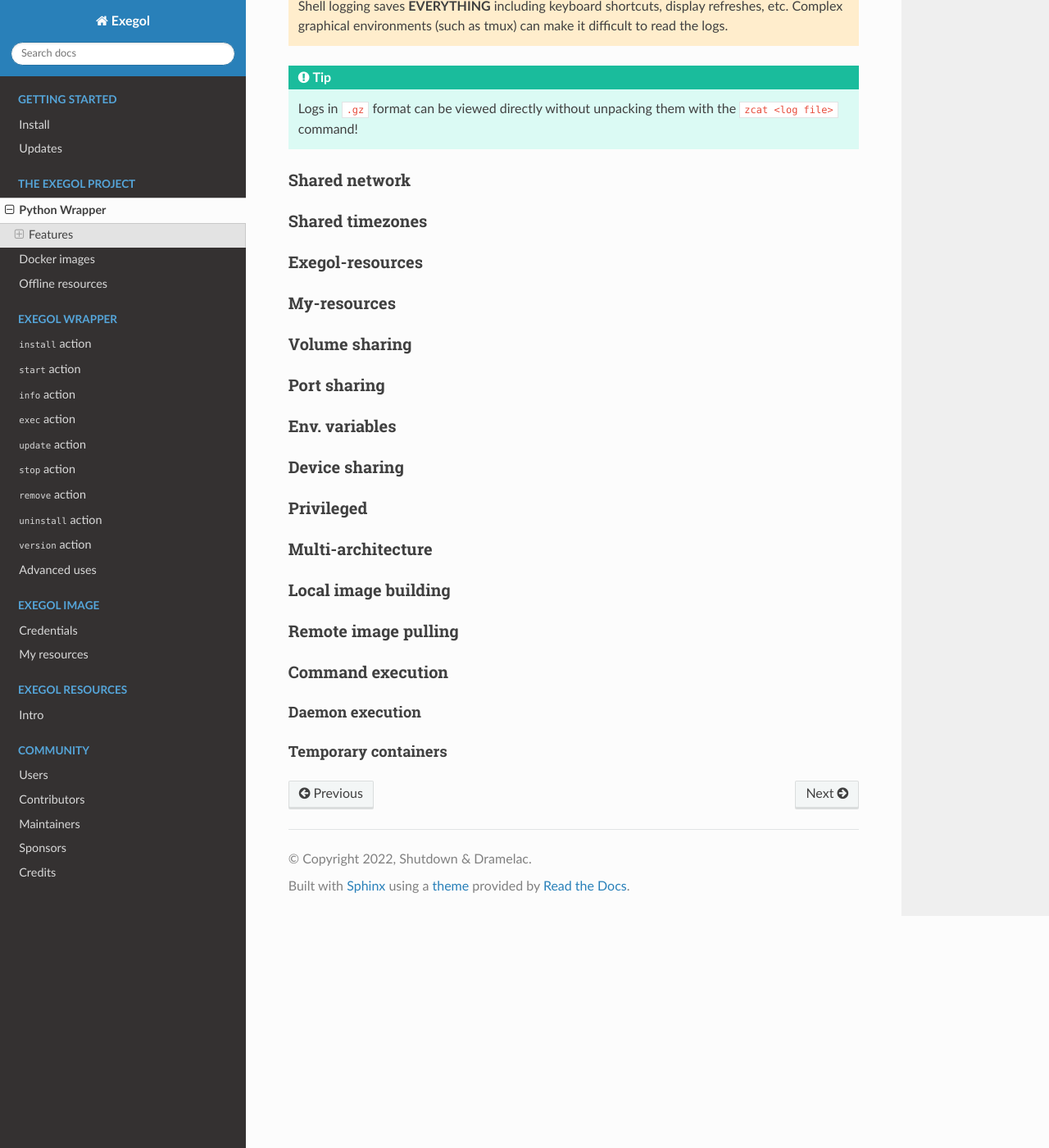
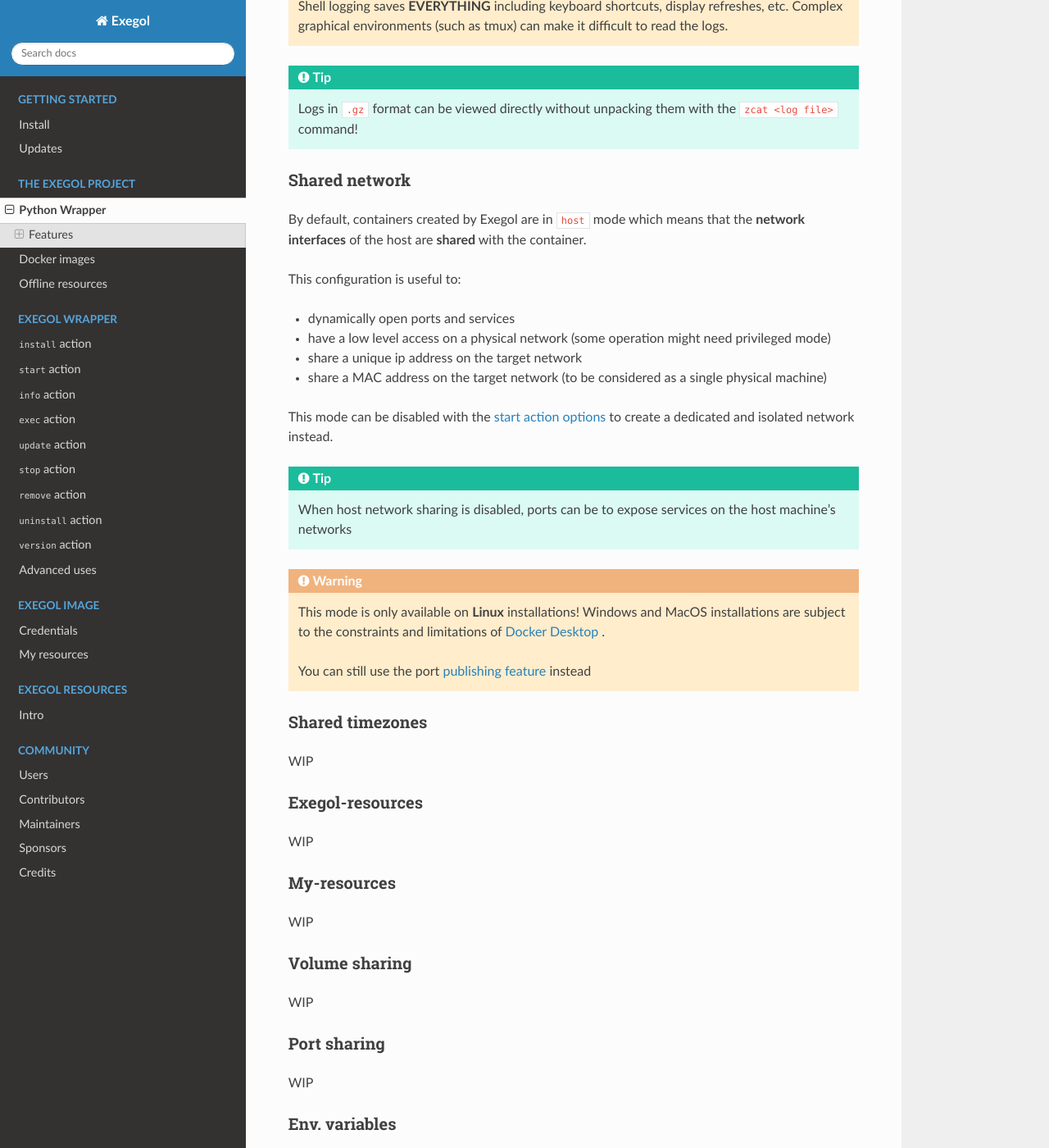
Before and after one commit to ThePorgs/Exegol-docs, a Sphinx documentation site: the page built from source/the-exegol-project/python-wrapper.rst, in a window 1280 px wide and 1400 px high, scrolled down 3881 px. Shown: the whole window at 82% size. Built offline with Sphinx 7.4.7 and the Read the Docs theme 2.0.0, drawn with Linux system fonts in a browser that asks for light colours; some of the changed text lies outside the part shown.

Commit message:
Add feature shared network

```diff
--- a/source/the-exegol-project/python-wrapper.rst
+++ b/source/the-exegol-project/python-wrapper.rst
@@ -144,47 +144,77 @@
 Shared network
 --------------
 
+By default, containers created by Exegol are in ``host`` mode which means that the **network interfaces** of the host are **shared** with the container.
+
+This configuration is useful to:
+
+* dynamically open ports and services
+* have a low level access on a physical network (some operation might need privileged mode)
+* share a unique ip address on the target network
+* share a MAC address on the target network (to be considered as a single physical machine)
+
+This mode can be disabled with the :ref:`start action options <start_options>` to create a dedicated and isolated network instead.
+
+.. tip::
+    When host network sharing is disabled, ports can be  to expose services on the host machine's networks
+
+.. warning::
+    This mode is only available on **Linux** installations!
+    Windows and MacOS installations are subject to the constraints and limitations of `Docker Desktop <https://docs.docker.com/network/network-tutorial-host/#prerequisites>`__ .
+
+    You can still use the port :ref:`publishing feature <feature_port_sharing>` instead
 
 .. _feature_shared_tz:
 
 Shared timezones
 ----------------
 
+WIP
 
 .. _feature_exegol_resources:
 
 Exegol-resources
 ----------------
 
+WIP
 
 .. _feature_my_resources:
 
 My-resources
 ------------
 
+WIP
 
 .. _feature_volume_sharing:
 
 Volume sharing
 --------------
 
+WIP
 
 .. _feature_port_sharing:
 
 Port sharing
 ------------
 
+WIP
 
 .. _feature_env:
 
 Env. variables
 --------------
 
+WIP
 
 .. _feature_device_sharing:
 
 Device sharing
 --------------
+
+WIP
+
+.. warning::
+    Not supported by `Docker Desktop <https://docs.docker.com/desktop/faqs/#can-i-pass-through-a-usb-device-to-a-container>`__.
 
 
 .. _feature_privileged:
@@ -192,36 +222,46 @@
 Privileged
 ----------
 
+WIP
 
 .. _feature_multi_arch:
 
 Multi-architecture
 ------------------
 
+WIP
 
 .. _feature_image_building:
 
 Local image building
 --------------------
 
+WIP
 
 .. _feature_image_pulling:
 
 Remote image pulling
 --------------------
 
+WIP
+
 .. _feature_exec:
 
 Command execution
 ------------------
+
+WIP
 
 .. _feature_exec_daemon:
 
 Daemon execution
 ~~~~~~~~~~~~~~~~
 
+WIP
 
 .. _feature_exec_tmp:
 
 Temporary containers
 ~~~~~~~~~~~~~~~~~~~~
+
+WIP
```
